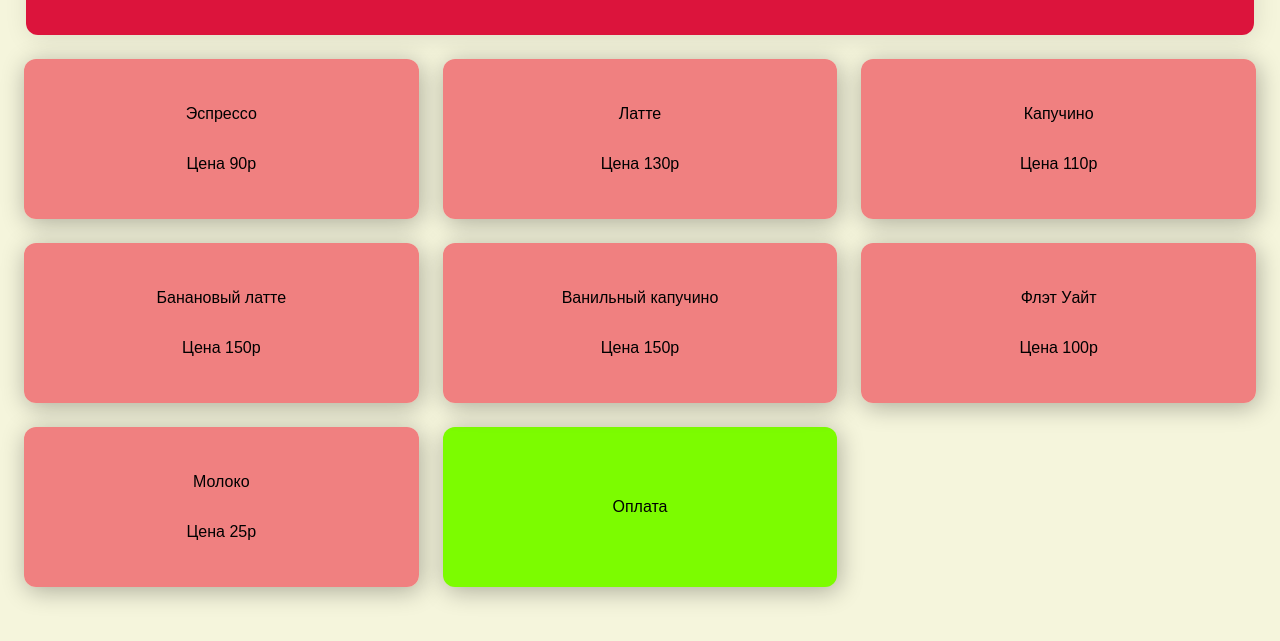
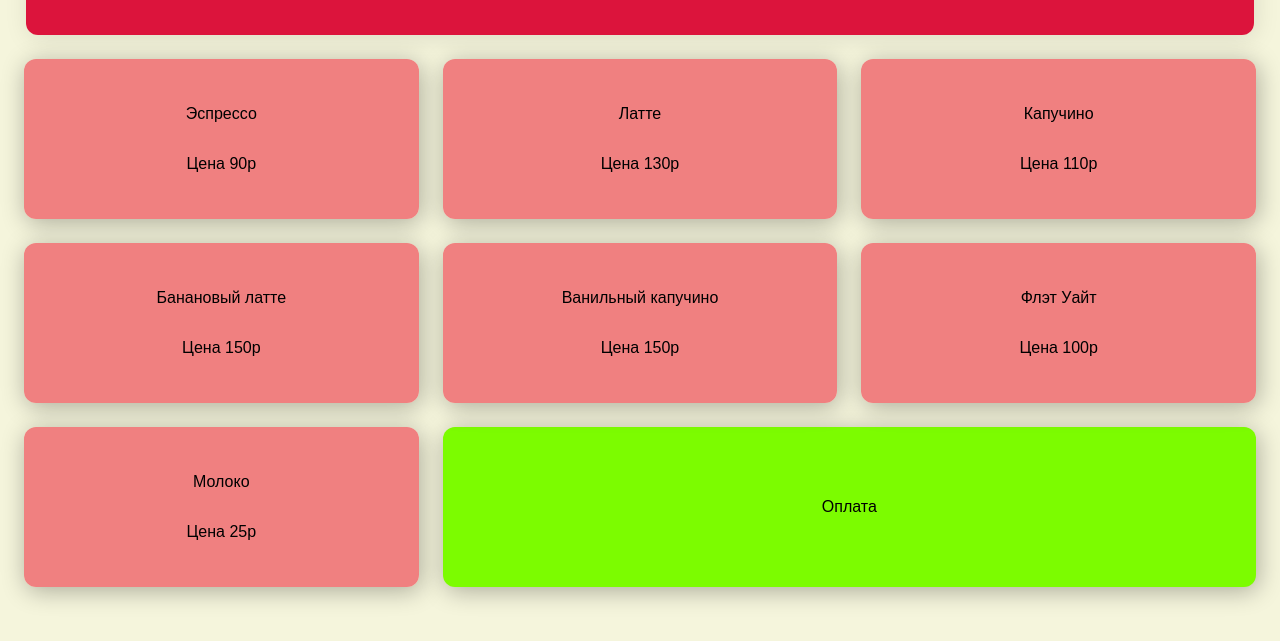
Before and after one commit to SanchoXDE1337/CoffeeMat, a plain HTML site: page index.html in a window 1280 px wide. Shown: the part 149-790 px from the top of the page. Drawn offline with nearby package versions, Linux system fonts and the light colour scheme.

Commit message:
:lipstick:

```diff
--- a/style.scss
+++ b/style.scss
@@ -21,9 +21,10 @@ body {
   grid-gap: 1.5em;
   justify-items: stretch;
   padding: 0 1.5em;
-  &:nth-child(8) {
-    //grid-column: 3;
-    grid-row: 2 / 4;
+
+  div:nth-child(8) {
+    grid-column: 2 / 4;
+    grid-row: 3;
   }
 }
 
```
Also changed, not shown: style.css, 1 other file.
